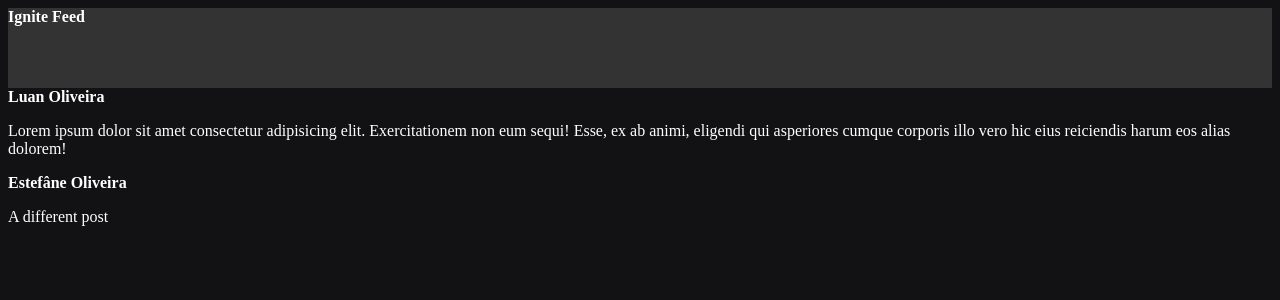
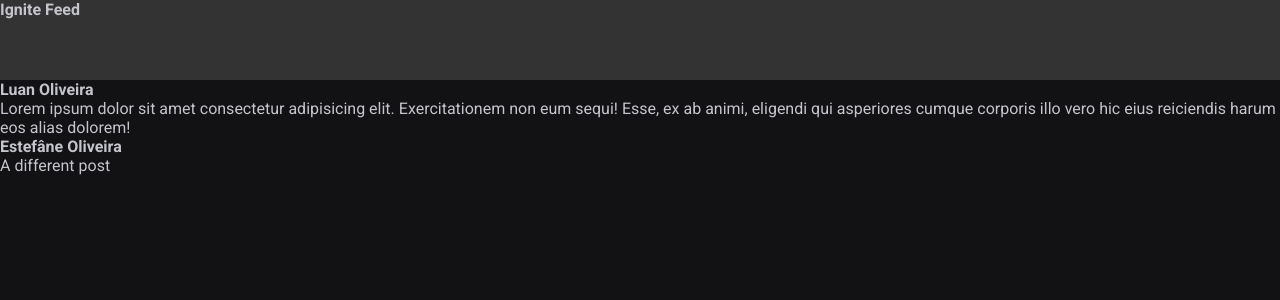
Before and after one commit to luanoliveira98/Rocketseat-Ignite-ReactJS, a React (Vite) app in the folder 01-fundamentos-reactjs/: page / in a window 1280 px wide. Shown: the top 300 px of the page. Built offline with nearby package versions, Linux system fonts and the light colour scheme.

Commit message:
feat: add global css

```diff
--- a/01-fundamentos-reactjs/index.html
+++ b/01-fundamentos-reactjs/index.html
@@ -2,8 +2,15 @@
 <html lang="en">
   <head>
     <meta charset="UTF-8" />
+
+    <link rel="preconnect" href="https://fonts.googleapis.com" />
+    <link rel="preconnect" href="https://fonts.gstatic.com" crossorigin />
+
     <link rel="icon" type="image/svg+xml" href="/vite.svg" />
     <meta name="viewport" content="width=device-width, initial-scale=1.0" />
+
+    <link href="https://fonts.googleapis.com/css2?family=Roboto:wght@400;700&display=swap" rel="stylesheet" />
+
     <title>Vite + React</title>
   </head>
   <body>
--- a/01-fundamentos-reactjs/src/App.jsx
+++ b/01-fundamentos-reactjs/src/App.jsx
@@ -3,7 +3,7 @@
 import { Header } from './components/Header';
 import { Post } from './Post'
 
-import "./styles.css";
+import "./global.css";
 
 export function App() {
   const [count, setCount] = useState(0)
--- /dev/null
+++ b/01-fundamentos-reactjs/src/global.css
@@ -0,0 +1,30 @@
+:root {
+  --white: #fff;
+  --gray-100: #e1e1e6;
+  --gray-300: #c4c4cc;
+  --gray-400: #8d8d99;
+  --gray-600: #323238;
+  --gray-700: #29292e;
+  --gray-800: #202024;
+  --gray-900: #121214;
+
+  --green-500: #00875f;
+}
+
+* {
+  margin: 0;
+  padding: 0;
+  box-sizing: border-box;
+}
+
+body {
+  background-color: var(--gray-900);
+  color: var(--gray-300);
+  -webkit-font-smoothing: antialiased;
+}
+
+body, input, textarea, button {
+  font-family: 'Roboto', sans-serif;
+  font-weight: 400;
+  font-size: 1rem;
+}
--- a/01-fundamentos-reactjs/src/styles.css
+++ /dev/null
@@ -1,4 +0,0 @@
-body {
-  background-color: #121214;
-  color: #fff;
-}
```
